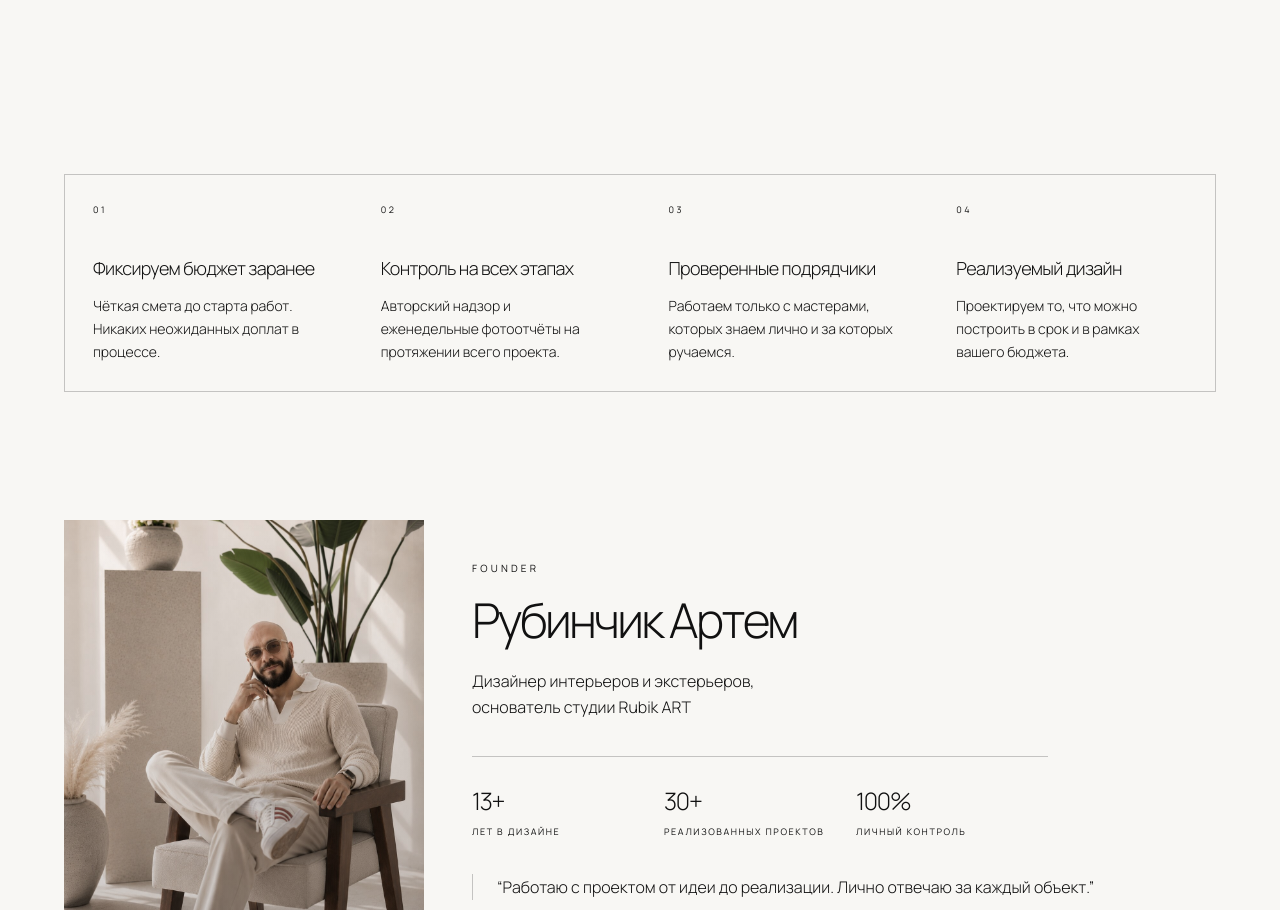
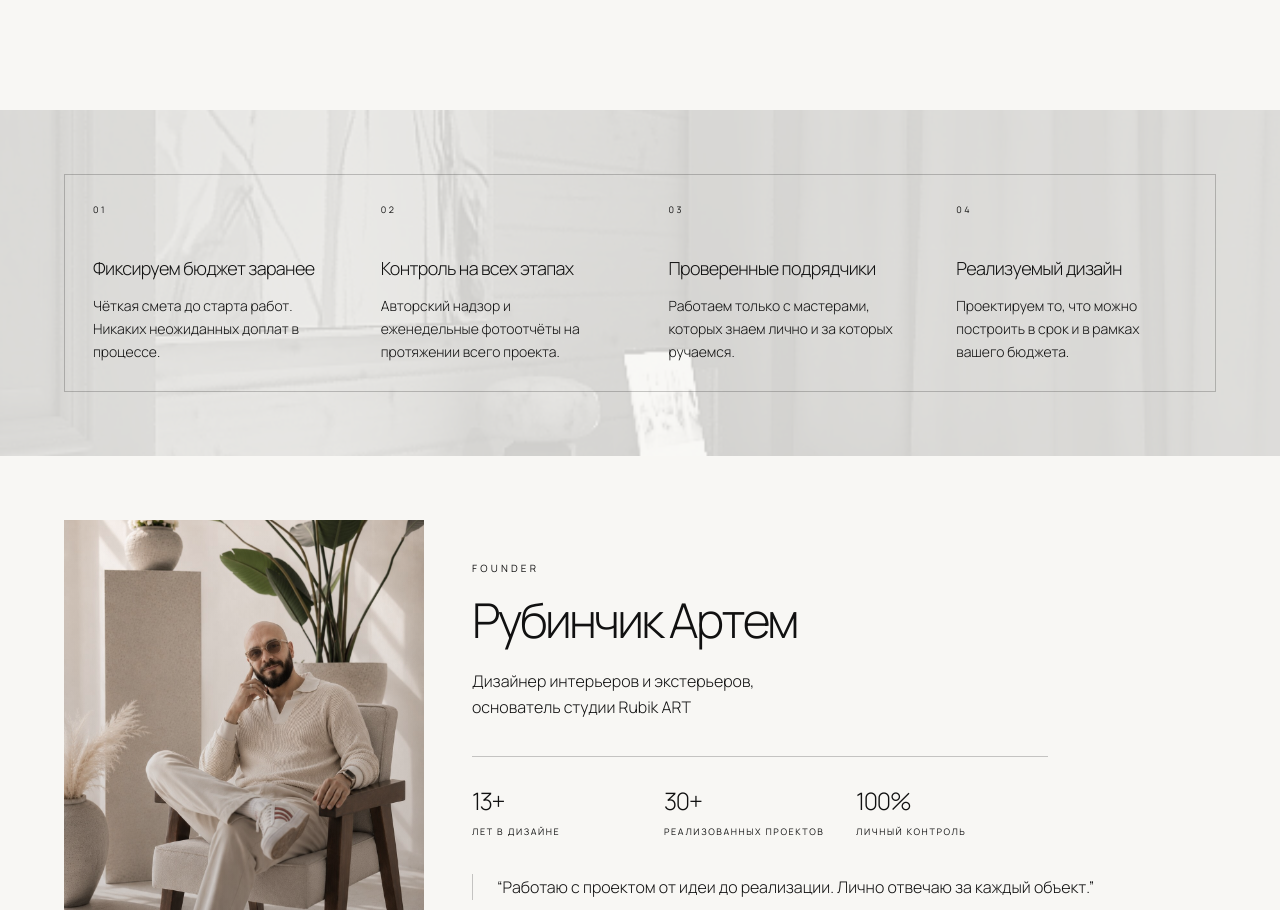
Before and after one commit to artrubinchik/DERZAi, a Next.js app: page / in a window 1280 px wide. Shown: the part 1771-2681 px from the top of the page. Built offline with nearby package versions, Linux system fonts and the light colour scheme; no server answers.

Commit message:
Enhance Benefits section with background image
Added a background image and overlay to the Benefits section.

```diff
--- a/components/Benefits.tsx
+++ b/components/Benefits.tsx
@@ -2,8 +2,15 @@ import { content } from "@/data/content";
 
 export default function Benefits() {
   return (
-    <section className="section-soft py-12 md:py-16">
-      <div className="mx-auto max-w-7xl px-6 md:px-12 lg:px-16">
+    <section className="section-soft relative overflow-hidden py-12 md:py-16">
+      <img
+        src="/images/benefits-bg.jpg"
+        alt=""
+        className="absolute inset-0 h-full w-full object-cover grayscale opacity-[0.16]"
+      />
+      <div className="absolute inset-0 bg-[var(--bg-main)]/82" />
+
+      <div className="relative z-10 mx-auto max-w-7xl px-6 md:px-12 lg:px-16">
         <div className="grid gap-px border border-[var(--line)] md:grid-cols-4">
           {content.benefits.map((item, i) => (
             <div key={i} className="p-6 md:p-7">
```
